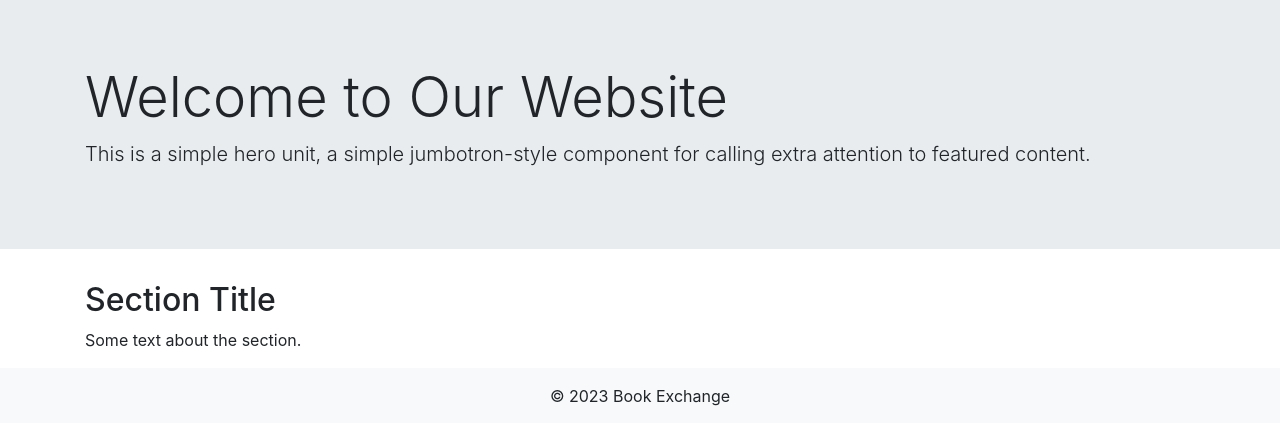
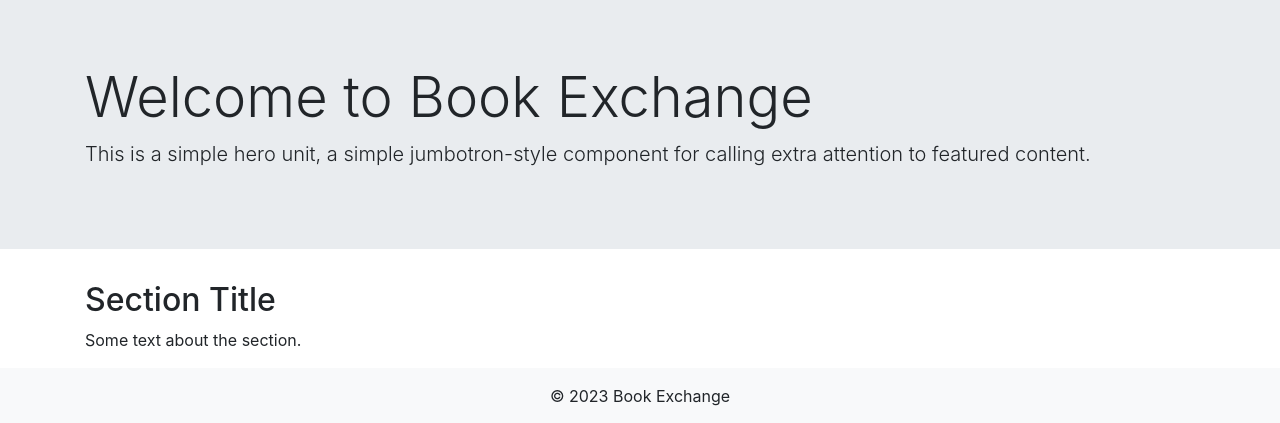
Before and after one commit to sskarz/Book-Store-Web-Project, a Django app: page / in a window 1280 px wide. Shown: the part 56-479 px from the top of the page. Run offline with Django 4.2, Linux system fonts and the light colour scheme; a user stored in the database is signed in; some libraries are stand-ins or nearby versions.

Commit message:
Updated Index.html

```diff
--- a/bookEx/bookEx/templates/bookMng/index.html
+++ b/bookEx/bookEx/templates/bookMng/index.html
@@ -4,7 +4,7 @@
     {% load static %}
     <meta charset="UTF-8">
     <meta name="viewport" content="width=device-width, initial-scale=1.0">
-    <title>Your Website Title</title>
+    <title>Book Exchange</title>
     <!-- Bootstrap CSS from CDN -->
     <link rel="stylesheet" href="https://stackpath.bootstrapcdn.com/bootstrap/4.3.1/css/bootstrap.min.css">
     <!-- Custom CSS -->
@@ -46,7 +46,7 @@
 <!-- Hero Section -->
 <div class="jumbotron jumbotron-fluid">
   <div class="container">
-    <h1 class="display-4">Welcome to Our Website</h1>
+    <h1 class="display-4">Welcome to Book Exchange</h1>
     <p class="lead">This is a simple hero unit, a simple jumbotron-style component for calling extra attention to featured content.</p>
   </div>
 </div>
```
